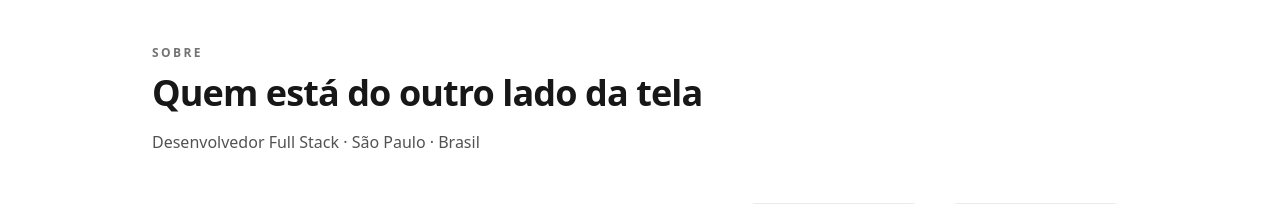
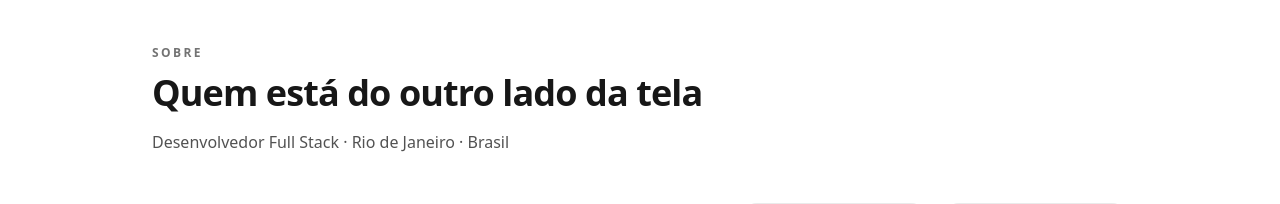
Before and after one commit to gbtrajano/gbtrajano.github.io, a Next.js app: page / in a window 1280 px wide. Shown: the part 800-1004 px from the top of the page. Built offline with nearby package versions, Linux system fonts and the light colour scheme.

Commit message:
fix: corrige localização para Rio de Janeiro e ajusta texto do contato
- location passa de "São Paulo · Brasil" para "Rio de Janeiro · Brasil"
- remove o "Também estou em" da seção de contato
- "24h" passa a "24 horas"

```diff
--- a/components/Contact.tsx
+++ b/components/Contact.tsx
@@ -48,7 +48,7 @@ export function Contact() {
           </div>
 
           <p className="mt-8 text-sm text-neutral-500 dark:text-neutral-400">
-            Também estou em {site.location}. Costumo responder em até 24h.
+            {site.location}. Costumo responder em até 24 horas.
           </p>
         </div>
       </div>
--- a/data/site.ts
+++ b/data/site.ts
@@ -62,7 +62,7 @@ export const site: Site = {
   role: "Desenvolvedor Full Stack",
   url: "https://gbtrajano.github.io",
   email: "conversarcomgabriel@gmail.com",
-  location: "São Paulo · Brasil", // TODO: ajuste para a sua cidade
+  location: "Rio de Janeiro · Brasil",
   available: true,
 
   headline: "Eu construo interfaces rápidas e produtos que escalam.", // TODO: seu texto
```
Also changed, not shown: 1 other file (tests, documents, lock files or other folders).
